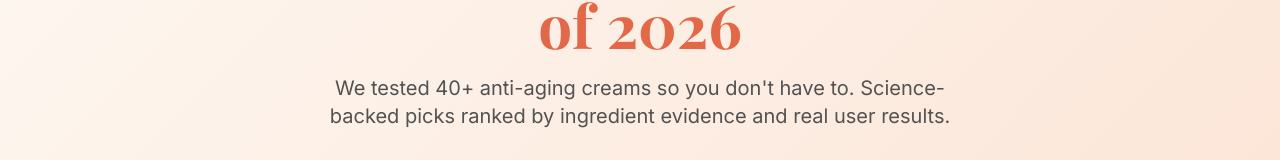
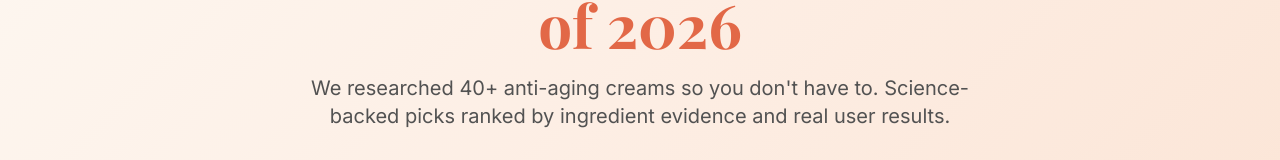
Before and after one commit to claudeemail6021-alt/bestwrinklereducers, a Next.js app: page / in a window 1280 px wide. Shown: the part 279-439 px from the top of the page. Built offline with nearby package versions, Linux system fonts and the light colour scheme; no server answers; a web font is replaced by a local one.

Commit message:
🚨 FTC fix: remove 'we tested' from homepage

```diff
--- a/src/app/page.tsx
+++ b/src/app/page.tsx
@@ -110,7 +110,7 @@ export default function HomePage() {
             <span className="text-blush-500">of 2026</span>
           </h1>
           <p className="text-lg md:text-xl text-neutral-600 max-w-2xl mx-auto mb-8 leading-relaxed">
-            We tested 40+ anti-aging creams so you don&apos;t have to.
+            We researched 40+ anti-aging creams so you don&apos;t have to.
             Science-backed picks ranked by ingredient evidence and real user results.
           </p>
           <div className="flex flex-col sm:flex-row gap-4 justify-center">
```
